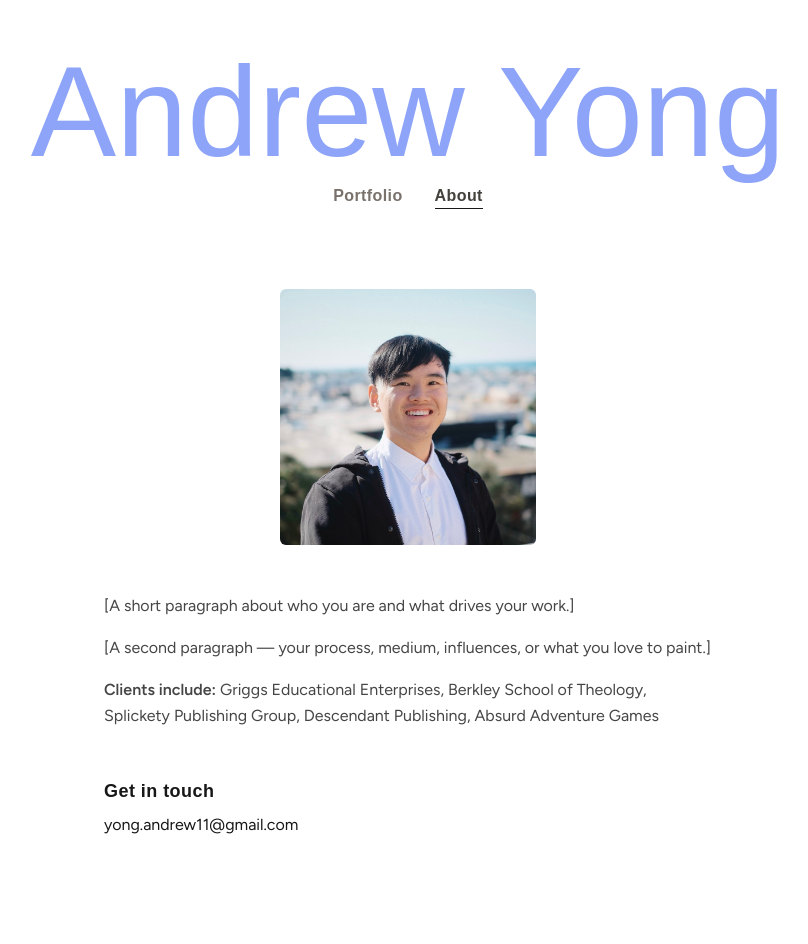
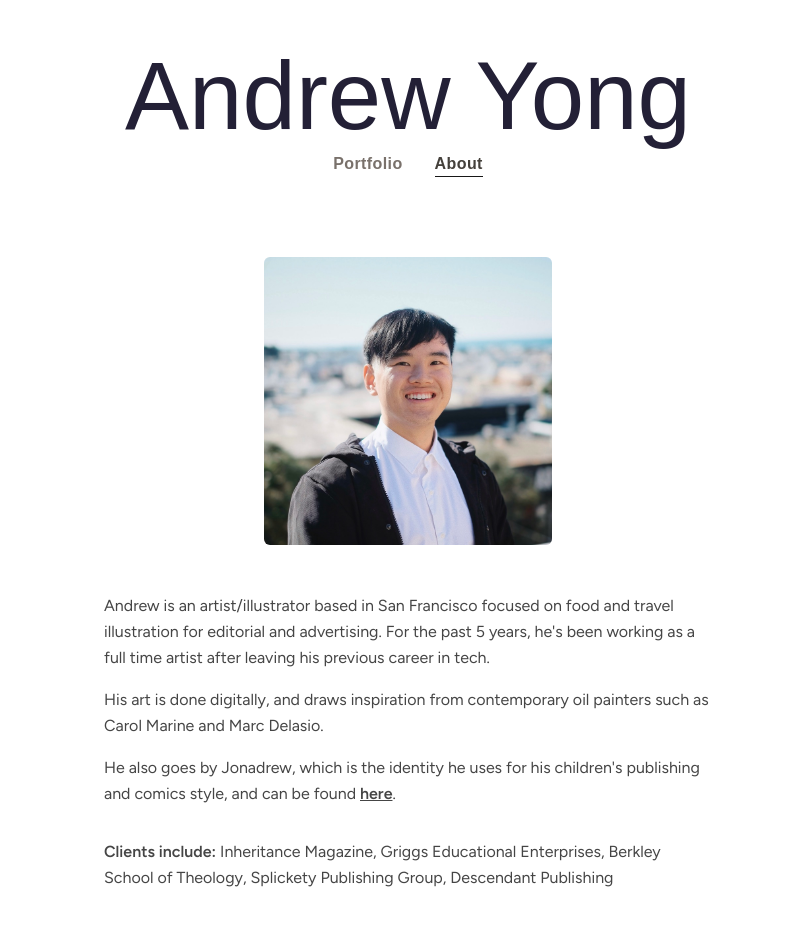
Before and after one commit to andrwyoung/art-portfolio, a Next.js app: page /about in a window 1280 px wide. Shown: the top 944 px of the page, without its empty margins (232-1040 px from the left). Built offline with nearby package versions, Linux system fonts and the light colour scheme; a web font is replaced by a local one.

Commit message:
about page

```diff
--- a/app/about/page.tsx
+++ b/app/about/page.tsx
@@ -6,7 +6,7 @@ export default function About() {
     <main className="max-w-2xl mx-auto px-8 mt-12 mb-24 flex flex-col gap-12">
       {/* Photo + intro */}
       <section className="flex flex-col items-center gap-8">
-        <div className="shrink-0 w-64 h-64 rounded-md overflow-hidden">
+        <div className="shrink-0 w-72 h-72 rounded-md overflow-hidden">
           <Image
             src="/photo.jpeg"
             alt="Andrew Yong"
@@ -26,15 +26,34 @@ export default function About() {
 
       {/* Bio */}
       <section className="font-body text-base leading-relaxed space-y-4 text-foreground/80">
-        <p>[A short paragraph about who you are and what drives your work.]</p>
         <p>
-          [A second paragraph — your process, medium, influences, or what you
-          love to paint.]
+          Andrew is an artist/illustrator based in San Francisco focused on food
+          and travel illustration for editorial and advertising. For the past 5
+          years, he's been working as a full time artist after leaving his
+          previous career in tech.
         </p>
         <p>
-          <strong>Clients include:</strong> Griggs Educational Enterprises,
-          Berkley School of Theology, Splickety Publishing Group, Descendant
-          Publishing, Absurd Adventure Games
+          His art is done digitally, and draws inspiration from contemporary oil
+          painters such as Carol Marine and Marc Delasio.
+        </p>
+        <p>
+          He also goes by Jonadrew, which is the identity he uses for his
+          children's publishing and comics style, and can be found{" "}
+          <a
+            href="https://www.jonadrew.com/"
+            className="font-bold font-body underline"
+            title="Andrew's website"
+            target="_blank"
+            rel="noopener noreferrer"
+          >
+            here
+          </a>
+          .
+        </p>
+        <p className="pt-4">
+          <strong>Clients include:</strong> Inheritance Magazine, Griggs
+          Educational Enterprises, Berkley School of Theology, Splickety
+          Publishing Group, Descendant Publishing
         </p>
       </section>
 
@@ -45,7 +64,7 @@ export default function About() {
         </h2>
         <a
           href={`mailto:${CONTACT_EMAIL}`}
-          className="font-body text-base hover:text-highlight transition-colors"
+          className="font-body text-base hover:underline transition-colors"
         >
           {CONTACT_EMAIL}
         </a>
--- a/app/globals.css
+++ b/app/globals.css
@@ -4,7 +4,7 @@
   --background: #ffffff;
   --foreground: #171717;
 
-  --highlight: rgb(141, 164, 249);
+  --highlight: rgb(35, 32, 54);
 }
 
 @theme inline {
@@ -18,12 +18,12 @@
   --color-highlight: var(--highlight);
 }
 
-@media (prefers-color-scheme: dark) {
+/* @media (prefers-color-scheme: dark) {
   :root {
     --background: #0a0a0a;
     --foreground: #ededed;
   }
-}
+} */
 
 body {
   background: var(--background);
--- a/components/gallery.tsx
+++ b/components/gallery.tsx
@@ -11,13 +11,15 @@ export default function Gallery() {
 
   return (
     <>
-      <div className="max-w-6xl mx-auto columns-1 sm:columns-3 gap-4 p-4">
+      <div className="max-w-7xl mx-auto columns-1 sm:columns-3 gap-4 p-4">
         {PortfolioConfig.map((item, i) => (
           <div
             key={item.filepath}
             className="break-inside-avoid mb-4 cursor-zoom-in rounded-md transition-all
             hover:shadow-md hover:scale-101"
-            onClick={() => { if (window.innerWidth >= 640) setSelected(i); }}
+            onClick={() => {
+              if (window.innerWidth >= 640) setSelected(i);
+            }}
           >
             <Image
               src={item.filepath}
--- a/components/navbar.tsx
+++ b/components/navbar.tsx
@@ -16,7 +16,7 @@ export default function Navbar() {
   return (
     <nav className="flex flex-col items-center justify-center gap-2 px-8 pt-12 pb-8">
       <div className="flex flex-col items-center justify-center">
-        <h1 className="font-logo text-7xl sm:text-8xl  lg:text-9xl text-highlight">
+        <h1 className="font-logo text-7xl sm:text-8xl  text-highlight">
           Andrew Yong
         </h1>
         {/* <p className="font-body mt-1">Food and Travel Illustrator</p> */}
```
